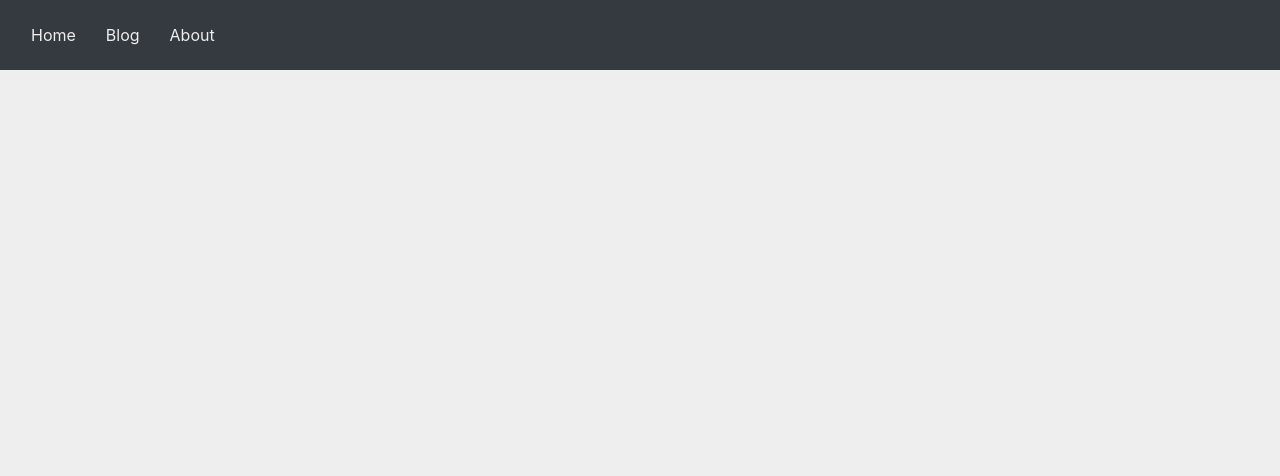
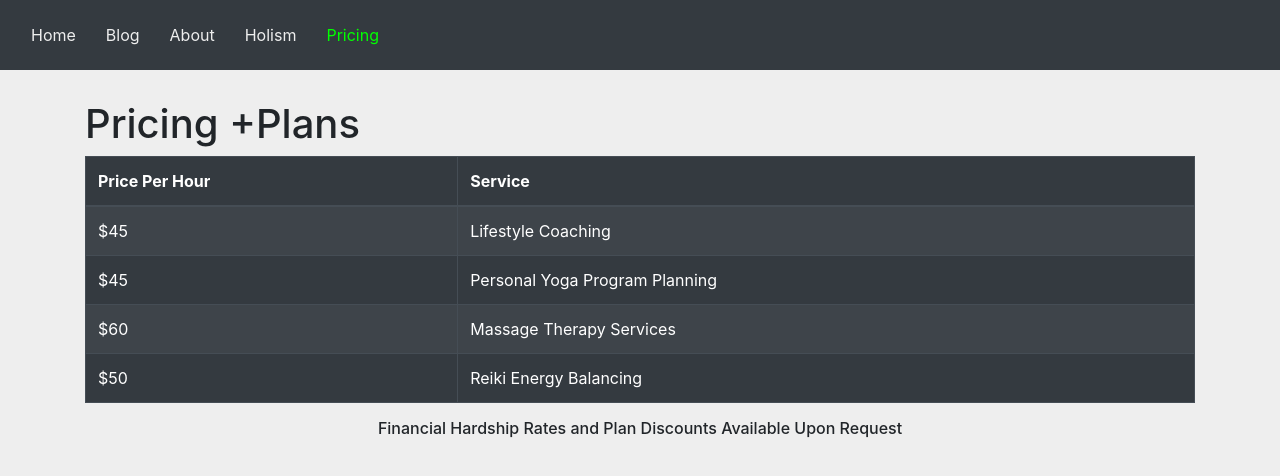
Before and after one commit to iambryanhaney/pure-life-frontend, a React (Create React App) app: page /pricing in a window 1280 px wide. Shown: the top 476 px of the page. Built offline with nearby package versions, Linux system fonts and the light colour scheme.

Commit message:
add new pages'

```diff
--- a/src/App.css
+++ b/src/App.css
@@ -16,3 +16,23 @@ body {
   background-size: cover;
   background-color: rgb(255,255,255);
 }
+
+
+.nav-pills .nav-link.active {
+  background: #343a40;
+  color: #00FF00;
+}
+
+.nav-link {
+  color: #343a40;
+}
+
+.btn-primary{
+  background: #343a40;
+}
+
+.btn-primary:hover, .btn-primary:focus, .btn-primary:active {
+  color: #00FF00;
+  background: #5e6266;
+
+}
--- a/src/App.js
+++ b/src/App.js
@@ -10,12 +10,15 @@ import NavSite from './containers/Nav'
 import About from './containers/About'
 import Blog from './containers/Blog'
 import Home from './containers/Home'
+import Holism from './containers/Holism'
+import Pricing from './containers/Pricing'
 
 class App extends React.Component {
   constructor(props) {
     super(props)
     this.state = {
-      loggedIn: false
+      loggedIn: false,
+      is_admin: true
     }
   }
   render() {
@@ -24,8 +27,10 @@ class App extends React.Component {
         <NavSite />
         <Route path='/' exact render={() => <Home />} />
         <Container style={{ marginTop: '100px' }}>
-          <Route path='/blog' exact render={() => <Blog is_admin={true} />} />
+          <Route path='/blog' exact render={() => <Blog is_admin={this.state.is_admin} />} />
           <Route path='/about' exact render={() => <About />} />
+          <Route path='/holism' exact render={() => <Holism />} />
+          <Route path='/pricing' exact render={() => <Pricing />} />
         </Container>
       </Router >
     )
--- a/src/Components/NewPost.js
+++ b/src/Components/NewPost.js
@@ -25,10 +25,14 @@ export default function NewPost(props) {
             .then(res => res.json())
             .then(json => {
 
-                setTitle('')
-                setContent('')
-                setShow(false)
-                props.addNewPost(json.post)
+                if (json.post) {
+                    setTitle('')
+                    setContent('')
+                    setShow(false)
+                    props.addNewPost(json.post)
+                } else {
+                    alert("Oops, something went wrong! Check that the 'Title' and 'Content' have text and try again!")
+                }
             })
     }
 
@@ -67,7 +71,12 @@ export default function NewPost(props) {
 
                         <Modal.Footer>
                             <Button variant="secondary" onClick={handleClose}>Close</Button>
-                            <Button type="submit" variant="primary">Save Post</Button>
+                            {
+                                title.length > 0 && content.length > 0 ?
+                                    <Button type="submit" variant="primary">Save Post</Button>
+                                    :
+                                    null
+                            }
                         </Modal.Footer>
                     </Form>
                 </Modal.Body>
--- a/src/containers/About.js
+++ b/src/containers/About.js
@@ -1,11 +1,20 @@
 import React from 'react'
 
+import Card from 'react-bootstrap/Card'
 export default function About() {
     return (
         <div>
-            <h1> MEET +About </h1>
-            <p>Michael's path as a holistic practitioner began when he moved to Austin, TX in 2007. At this time his commitment to help his community heal, grow, and flourish budded when he became a registered yoga teacher. Since then he has greatly expanded his therapeutic skill set, and also has the opportunity to work within his community as a registered nurse, a licensed massage therapist, and a certified reiki practitioner. He has applied these skills in varied settings including wellness centers, community centers, inpatient hospital settings, personal practice, volunteer activities, and in clients living spaces. Michael has experience with and not limited to engaging clients to help navigate chronic health conditions, pain and mobility issues, mental health needs, therapeutic communication and person centered goal setting, grieving, substance abuse, stress relief, and personal transformation. Being a natural people person, teacher, and leader, Michael helps to guide, nurture, and support  his clients to grow and achieve their highest goals. Blending compassion, dedication, integrity, honesty, hard work, lightheartedness, and patience helps him to co-create with and empower clients to find balance in all areas of their lives....................more about my style, philosophy, training, and skills.
-</p>
+            <h1> Meet +About </h1>
+            <Card style={{ width: '90%', margin: '10px auto' }}>
+                <Card.Img variant="top" src="holder.js/100px180" />
+                !!!!!!!!!ADD PROFILE PICTURE!!!!!!!!!
+                <Card.Body>
+                    <Card.Title>Michael Ray Wilson </Card.Title>
+                    <Card.Text>
+                        Michael's path as a holistic practitioner began when he moved to Austin, TX in 2007. At this time his commitment to help his community heal, grow, and flourish budded when he became a registered yoga teacher. Since then he has greatly expanded his therapeutic skill set, and also has the opportunity to work within his community as a registered nurse, a licensed massage therapist, and a certified reiki practitioner. He has applied these skills in varied settings including wellness centers, community centers, inpatient hospital settings, personal practice, volunteer activities, and in clients living spaces. Michael has experience with and not limited to engaging clients to help navigate chronic health conditions, pain and mobility issues, mental health needs, therapeutic communication and person centered goal setting, grieving, substance abuse, stress relief, and personal transformation. Being a natural people person, teacher, and leader, Michael helps to guide, nurture, and support  his clients to grow and achieve their highest goals. Blending compassion, dedication, integrity, honesty, hard work, lightheartedness, and patience helps him to co-create with and empower clients to find balance in all areas of their lives....................more about my style, philosophy, training, and skills.
+                    </Card.Text>
+                </Card.Body>
+            </Card>
         </div>
     )
 }
--- /dev/null
+++ b/src/containers/Holism.js
@@ -0,0 +1,73 @@
+import React from 'react'
+
+import Tab from 'react-bootstrap/Tab'
+import Nav from 'react-bootstrap/Nav'
+import ListGroup from 'react-bootstrap/ListGroup'
+import Col from 'react-bootstrap/Col'
+import Row from 'react-bootstrap/Row'
+
+
+export default function Holism() {
+    return (
+        <div>
+            <h1>Holism +Experiences</h1>
+            <Tab.Container id="list-group-tabs-example" defaultActiveKey="1">
+                <Row>
+                    <Col sm={4}>
+                        <Nav variant="pills" className="flex-column">
+                            <Nav.Item >
+                                <Nav.Link eventKey="1">Lifestyle Coaching</Nav.Link>
+                            </Nav.Item>
+                            <Nav.Item>
+                                <Nav.Link eventKey="2">Yoga Planning</Nav.Link>
+                            </Nav.Item>
+                            <Nav.Item>
+                                <Nav.Link eventKey="3">Message Therapy</Nav.Link>
+                            </Nav.Item>
+                            <Nav.Item>
+                                <Nav.Link eventKey="4">Reiki Energy Balancing</Nav.Link>
+                            </Nav.Item>
+                        </Nav>
+                    </Col>
+                    <Col sm={8}>
+                        <Tab.Content>
+                            <Tab.Pane eventKey="1">
+                                <ListGroup>
+                                    <ListGroup.Item>Motivational Interviewing</ListGroup.Item>
+                                    <ListGroup.Item>Detailed Assessment</ListGroup.Item>
+                                    <ListGroup.Item>Identify goals in all areas of life</ListGroup.Item>
+                                    <ListGroup.Item>Client based balanced plan of action</ListGroup.Item>
+                                    <ListGroup.Item>Accountability and evaluation with follow-up</ListGroup.Item>
+                                </ListGroup>
+                            </Tab.Pane>
+                            <Tab.Pane eventKey="2">
+                                <ListGroup>
+                                    <ListGroup.Item>Client based yoga programming </ListGroup.Item>
+                                    <ListGroup.Item>Specific physical posture sequencing</ListGroup.Item>
+                                    <ListGroup.Item>Yoga Nidra for deep relaxation, balance and stress relief</ListGroup.Item>
+                                    <ListGroup.Item>Sankalpa/Resolve/Intention/State setting</ListGroup.Item>
+                                    <ListGroup.Item>Meditation techniques</ListGroup.Item>
+                                </ListGroup>
+                            </Tab.Pane>
+                            <Tab.Pane eventKey="3">
+                                <ListGroup>
+                                    <ListGroup.Item>Blend of Shiatsu, deep tissue, and Swedish massage techniques</ListGroup.Item>
+                                    <ListGroup.Item>Table and chair services</ListGroup.Item>
+                                    <ListGroup.Item>In home massage available for additional charge</ListGroup.Item>
+                                </ListGroup>
+                            </Tab.Pane>
+                            <Tab.Pane eventKey="4">
+                                <ListGroup>
+                                    <ListGroup.Item>Grounding exercise</ListGroup.Item>
+                                    <ListGroup.Item>Creation of deep calm and peace</ListGroup.Item>
+                                    <ListGroup.Item>Opening, clearing, and balancing of energetic pathways</ListGroup.Item>
+                                </ListGroup>
+                            </Tab.Pane>
+                        </Tab.Content>
+                    </Col>
+                </Row>
+            </Tab.Container>
+
+        </div>
+    )
+}
--- a/src/containers/Nav.js
+++ b/src/containers/Nav.js
@@ -10,6 +10,8 @@ export default function NavSite() {
                 <NavLink to="/" exact activeStyle={{ color: '#00FF00' }}>Home </NavLink>
                 <NavLink to="/blog" activeStyle={{ color: '#00FF00' }}>Blog </NavLink>
                 <NavLink to="/about" activeStyle={{ color: '#00FF00' }}>About </NavLink>
+                <NavLink to="/holism" activeStyle={{ color: '#00FF00' }}>Holism </NavLink>
+                <NavLink to="/pricing" activeStyle={{ color: '#00FF00' }}>Pricing </NavLink>
             </Nav>
         </Navbar>
     )
--- /dev/null
+++ b/src/containers/Pricing.js
@@ -0,0 +1,38 @@
+import React from 'react'
+
+import Table from 'react-bootstrap/Table'
+export default function Pricing() {
+    return (
+        <div>
+            <h1>Pricing +Plans</h1>
+            <Table striped bordered hover variant="dark">
+                <thead>
+                    <tr>
+                        <th>Price Per Hour</th>
+                        <th>Service</th>
+                    </tr>
+                </thead>
+                <tbody>
+                    <tr>
+                        <td>$45</td>
+                        <td>Lifestyle Coaching</td>
+                    </tr>
+                    <tr>
+                        <td>$45</td>
+                        <td>Personal Yoga Program Planning</td>
+                    </tr>
+                    <tr>
+                        <td>$60</td>
+                        <td>Massage Therapy Services</td>
+                    </tr>
+                    <tr>
+                        <td>$50</td>
+                        <td>Reiki Energy Balancing</td>
+                    </tr>
+                </tbody>
+
+            </Table>
+            <h6 style={{textAlign:'center'}}>Financial Hardship Rates and Plan Discounts Available Upon Request </h6>
+        </div>
+    )
+}
```
